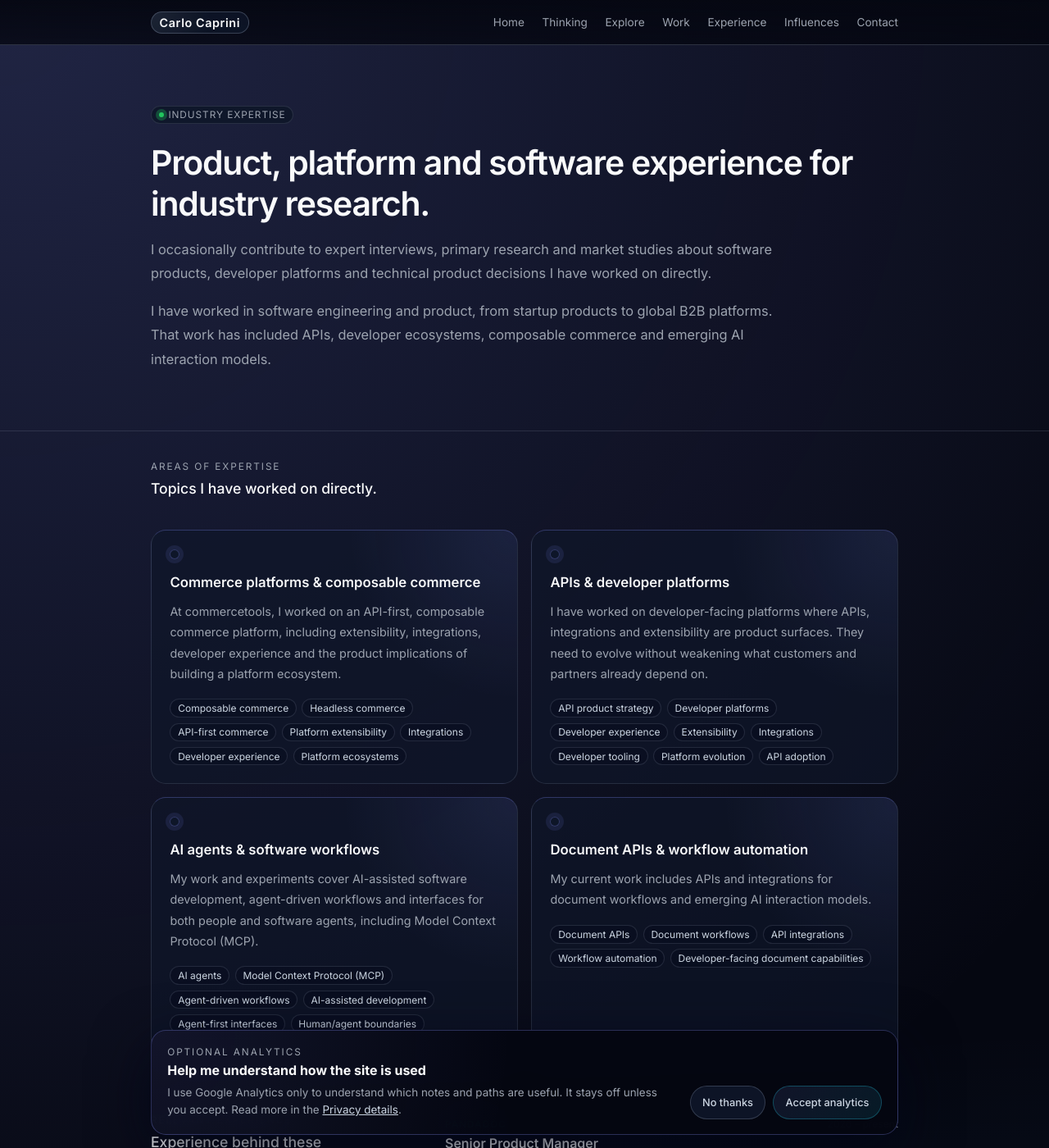
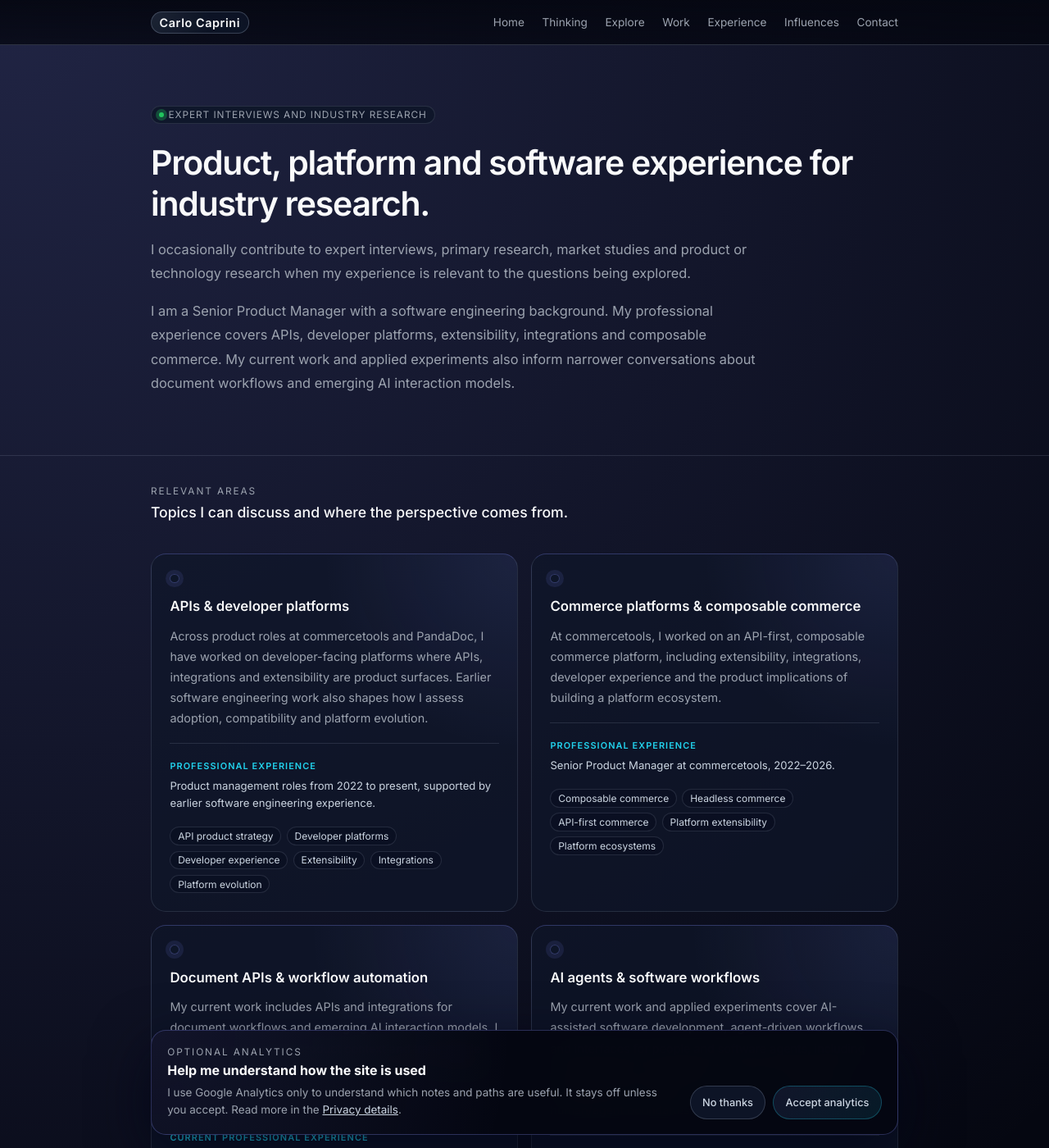
Before and after one commit to carlocaprini/carlocaprini.github.io, a Jekyll site: the page built from pages/industry-expertise.md, in a window 1280 px wide and 1400 px high. Shown: the whole window at 82% size. Built offline with Jekyll 4.4.1, drawn with Linux system fonts in a browser that asks for light colours; some of the changed text lies outside the part shown.

Commit message:
Refine research experience boundaries

```diff
--- a/_includes/structured-data/industry-expertise.html
+++ b/_includes/structured-data/industry-expertise.html
@@ -13,12 +13,12 @@
     "@id": "{{ person_id }}",
     "name": {{ person_name | jsonify }},
     "jobTitle": {{ site.data.person.job_title | jsonify }},
+    "description": {{ site.data.person.description | jsonify }},
     "url": "{{ site_url }}/",
     "worksFor": {
       "@type": "Organization",
       "name": {{ site.data.person.current_company | jsonify }}
     },
-    "knowsAbout": {{ page.structured_knows_about | jsonify }},
     "sameAs": {{ site.data.person.same_as | default: empty | jsonify }}
   }
 }
--- a/_layouts/industry-expertise.html
+++ b/_layouts/industry-expertise.html
@@ -30,9 +30,16 @@ layout: default
             <span class="industry-expertise-area-marker" aria-hidden="true"></span>
             <h3>{{ area.title }}</h3>
             <p>{{ area.body }}</p>
+            <div class="industry-expertise-area-basis">
+              <span>{{ area.basis.label }}</span>
+              <p>{{ area.basis.body }}</p>
+            </div>
             <ul class="industry-expertise-topic-list" aria-label="Topics related to {{ area.title }}">
               {% for topic in area.topics %}<li class="pill">{{ topic }}</li>{% endfor %}
             </ul>
+            {% if area.related_work %}
+              <a class="industry-expertise-area-link" href="{{ area.related_work.url | relative_url }}" data-analytics-event="series_open" data-analytics-series-id="{{ area.related_work.series_id }}" data-analytics-link-context="industry_expertise_related_work">{{ area.related_work.label }} <span aria-hidden="true">→</span></a>
+            {% endif %}
           </article>
         {% endfor %}
       </div>
--- a/pages/industry-expertise.md
+++ b/pages/industry-expertise.md
@@ -1,68 +1,69 @@
 ---
 layout: industry-expertise
-title: Industry Expertise
+title: Expert Interviews and Industry Research
 permalink: /industry-expertise/
 meta_title: Software, API & Commerce Industry Expertise | Carlo Caprini
-meta_description: Industry expertise for research on composable commerce, APIs, developer platforms, AI agents, MCP and document workflows, grounded in direct Product and software experience.
-last_modified_at: 2026-09-16
-structured_knows_about:
-  - Composable commerce
-  - API platforms
-  - Developer platforms
-  - Developer experience
-  - AI agents
-  - Model Context Protocol
-  - Document APIs
-  - Workflow automation
+meta_description: Selected expert interviews and industry research on software platforms, APIs, composable commerce and applied AI workflows, grounded in product management and software engineering experience.
+last_modified_at: 2026-09-18
 hero:
-  label: Industry expertise
+  label: Expert interviews and industry research
   title: Product, platform and software experience for industry research.
   paragraphs:
-    - I occasionally contribute to expert interviews, primary research and market studies about software products, developer platforms and technical product decisions I have worked on directly.
-    - I have worked in software engineering and product, from startup products to global B2B platforms. That work has included APIs, developer ecosystems, composable commerce and emerging AI interaction models.
+    - I occasionally contribute to expert interviews, primary research, market studies and product or technology research when my experience is relevant to the questions being explored.
+    - I am a Senior Product Manager with a software engineering background. My professional experience covers APIs, developer platforms, extensibility, integrations and composable commerce. My current work and applied experiments also inform narrower conversations about document workflows and emerging AI interaction models.
 areas:
-  eyebrow: Areas of expertise
-  title: Topics I have worked on directly.
+  eyebrow: Relevant areas
+  title: Topics I can discuss and where the perspective comes from.
   items:
-    - title: Commerce platforms & composable commerce
-      body: At commercetools, I worked on an API-first, composable commerce platform, including extensibility, integrations, developer experience and the product implications of building a platform ecosystem.
-      topics:
-        - Composable commerce
-        - Headless commerce
-        - API-first commerce
-        - Platform extensibility
-        - Integrations
-        - Developer experience
-        - Platform ecosystems
     - title: APIs & developer platforms
-      body: I have worked on developer-facing platforms where APIs, integrations and extensibility are product surfaces. They need to evolve without weakening what customers and partners already depend on.
+      body: Across product roles at commercetools and PandaDoc, I have worked on developer-facing platforms where APIs, integrations and extensibility are product surfaces. Earlier software engineering work also shapes how I assess adoption, compatibility and platform evolution.
+      basis:
+        label: Professional experience
+        body: Product management roles from 2022 to present, supported by earlier software engineering experience.
       topics:
         - API product strategy
         - Developer platforms
         - Developer experience
         - Extensibility
         - Integrations
-        - Developer tooling
         - Platform evolution
-        - API adoption
+    - title: Commerce platforms & composable commerce
+      body: At commercetools, I worked on an API-first, composable commerce platform, including extensibility, integrations, developer experience and the product implications of building a platform ecosystem.
+      basis:
+        label: Professional experience
+        body: Senior Product Manager at commercetools, 2022–2026.
+      topics:
+        - Composable commerce
+        - Headless commerce
+        - API-first commerce
+        - Platform extensibility
+        - Platform ecosystems
+    - title: Document APIs & workflow automation
+      body: My current work includes APIs and integrations for document workflows and emerging AI interaction models. I can discuss the public product context and transferable principles, not confidential strategy, customers, metrics or roadmap.
+      basis:
+        label: Current professional experience
+        body: Senior Product Manager at PandaDoc; public product context only.
+      topics:
+        - Document APIs
+        - Document workflows
+        - API integrations
+        - Workflow automation
     - title: AI agents & software workflows
-      body: My work and experiments cover AI-assisted software development, agent-driven workflows and interfaces for both people and software agents, including Model Context Protocol (MCP).
+      body: My current work and applied experiments cover AI-assisted software development, agent-driven workflows and interfaces for people and software agents, including Model Context Protocol (MCP). The focus is product interfaces, APIs, professional workflows, reliability and human/agent boundaries.
+      basis:
+        label: Applied research and experiments
+        body: Current product work and applied experiments documented in Thinking.
       topics:
         - AI agents
         - Model Context Protocol (MCP)
         - Agent-driven workflows
         - AI-assisted development
-        - Agent-first interfaces
         - Human/agent boundaries
         - Reliability and review
-    - title: Document APIs & workflow automation
-      body: My current work includes APIs and integrations for document workflows and emerging AI interaction models.
-      topics:
-        - Document APIs
-        - Document workflows
-        - API integrations
-        - Workflow automation
-        - Developer-facing document capabilities
+      related_work:
+        label: See related notes and experiments
+        url: /series/building-my-ai-operating-system/
+        series_id: building-my-ai-operating-system
 experience:
   eyebrow: Relevant experience
   title: Experience behind these perspectives.
@@ -97,11 +98,11 @@ boundaries:
   eyebrow: Boundaries
   title: Useful context without crossing confidentiality lines.
   paragraphs:
-    - I can discuss general industry practices, public information, historical market context and professional experience I am permitted to share.
-    - I do not disclose confidential, proprietary or non-public information relating to current or former employers, customers, partners or competitors, and I will decline topics that conflict with my professional obligations.
+    - I can discuss public information, general industry practices, historical market context, professional experience I am permitted to share and transferable observations about product and software work.
+    - I do not discuss confidential, proprietary or non-public information about current or former employers, customers, partners or competitors. I decline topics that conflict with my professional obligations.
 contact:
   eyebrow: Contact
   title: Looking for perspective on one of these areas?
-  body: If you are conducting industry research, send me the topic, the questions you are exploring and the expected format. I will confirm whether my experience is relevant.
+  body: If you are conducting industry research, send me the topic, the questions you are exploring, the expected format, the organization or research context when appropriate, and the likely timing. I will confirm whether my experience is relevant.
   action: Contact me on LinkedIn
 ---
```
Also changed, not shown: _includes/styles/industry-expertise.css (+34 -0 lines), pages/experience.md (+2 -2 lines), pages/work.md (+7 -7 lines), tests/browser/analytics.spec.js (+12 -0 lines), tests/browser/editorial-journeys.spec.js (+25 -13 lines), tests/browser/navigation.spec.js (+2 -2 lines), visual-reference/industry-expertise/desktop.webp, visual-reference/industry-expertise/mobile.webp, visual-reference/industry-expertise/tablet.webp.
